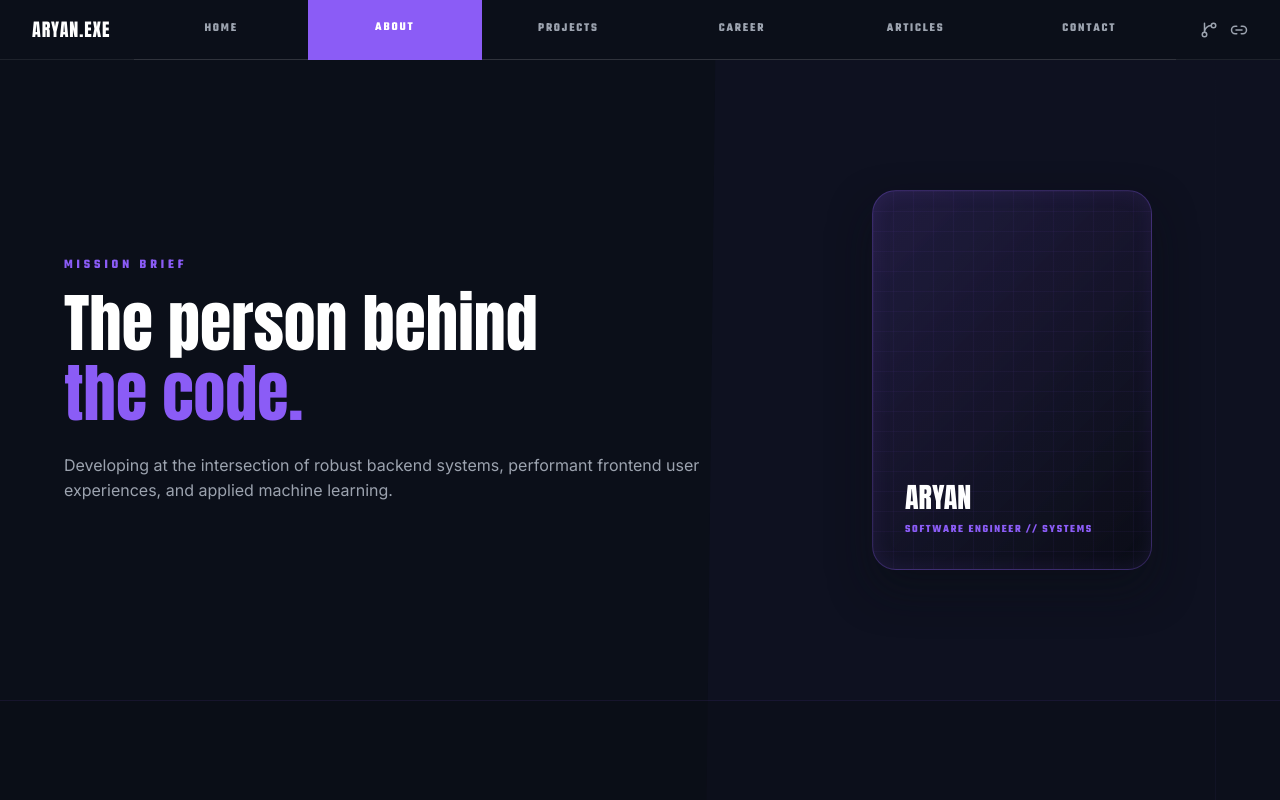
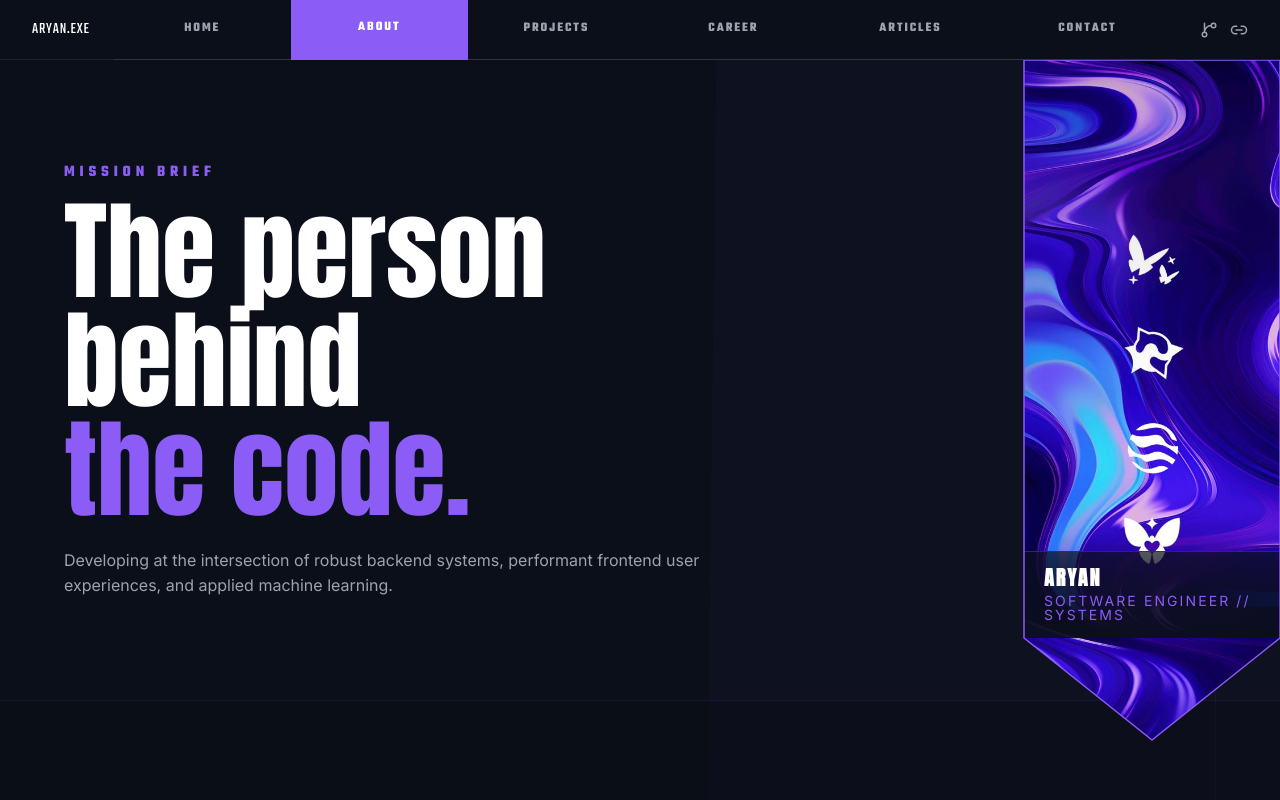
Before and after one commit to aryanexe07/aryan-exe, a Next.js app: page / in a window 1280 px wide. Both pictures are taken after a click on the button "ABOUT". Built offline with nearby package versions, Linux system fonts and the light colour scheme.

Commit message:
feat: add layout scaffolding and section components for portfolio website

```diff
--- a/app/globals.css
+++ b/app/globals.css
@@ -1,4 +1,3 @@
-@import url('https://fonts.googleapis.com/css2?family=Anton&family=Teko:wght@400;500;600;700&family=Inter:wght@300;400;500;600;700&display=swap');
 @import "tailwindcss";
 
 
@@ -16,10 +15,6 @@
   --github: #14B8A6;
   --skills: #22C55E;
   --contact: #EC4899;
-
-  --font-hero: 'Anton', sans-serif;
-  --font-label: 'Teko', sans-serif;
-  --font-body: 'Inter', sans-serif;
 }
 
 
--- a/app/layout.tsx
+++ b/app/layout.tsx
@@ -1,5 +1,23 @@
 import type { Metadata } from 'next';
+import { Anton, Teko, Inter } from 'next/font/google';
 import './globals.css';
+
+const anton = Anton({
+  weight: '400',
+  subsets: ['latin'],
+  variable: '--font-hero',
+});
+
+const teko = Teko({
+  weight: ['400', '500', '600', '700'],
+  subsets: ['latin'],
+  variable: '--font-label',
+});
+
+const inter = Inter({
+  subsets: ['latin'],
+  variable: '--font-body',
+});
 
 export const metadata: Metadata = {
   title: 'ARYAN.EXE — Developer Portfolio',
@@ -8,7 +26,7 @@ export const metadata: Metadata = {
 
 export default function RootLayout({ children }: { children: React.ReactNode }) {
   return (
-    <html lang="en">
+    <html lang="en" className={`${anton.variable} ${teko.variable} ${inter.variable}`}>
       <body>
         {children}
       </body>
--- a/components/LoadingScreen.tsx
+++ b/components/LoadingScreen.tsx
@@ -69,7 +69,7 @@ export default function LoadingScreen({ onDone }: Props) {
         animate={{ opacity: 1, y: 0 }}
         style={{
           fontFamily: 'var(--font-label)',
-          fontSize: '14px',
+          fontSize: '16px',
           letterSpacing: '0.3em',
           color: 'rgba(255,255,255,0.4)',
         }}
@@ -99,7 +99,7 @@ export default function LoadingScreen({ onDone }: Props) {
         transition={{ duration: 0.5 }}
         style={{
           fontFamily: 'var(--font-hero)',
-          fontSize: 'clamp(40px, 8vw, 80px)',
+          fontSize: 'clamp(54px, 8.5vw, 120px)',
           color: '#FFFFFF',
           letterSpacing: '0.05em',
         }}
@@ -113,7 +113,7 @@ export default function LoadingScreen({ onDone }: Props) {
           animate={{ opacity: 1 }}
           style={{
             fontFamily: 'var(--font-label)',
-            fontSize: '13px',
+            fontSize: '16px',
             letterSpacing: '0.4em',
             color: '#4F7DF3',
           }}
--- a/components/Navbar.tsx
+++ b/components/Navbar.tsx
@@ -35,8 +35,8 @@ export default function Navbar({ active, onNavigate }: Props) {
           <button
             onClick={() => { onNavigate('HOME'); setMobileOpen(false); }}
             style={{
-              fontFamily: 'var(--font-hero)',
-              fontSize: '18px',
+              fontFamily: 'var(--font-label)',
+              fontSize: '16px',
               letterSpacing: '0.05em',
               color: 'var(--text)',
               background: 'none',
@@ -83,7 +83,7 @@ export default function Navbar({ active, onNavigate }: Props) {
                 style={{
                   flex: 1,
                   fontFamily: 'var(--font-label)',
-                  fontSize: '12px',
+                  fontSize: '13px',
                   fontWeight: 700,
                   letterSpacing: '0.15em',
                   background: isActive ? itemColor : 'transparent',
@@ -165,9 +165,9 @@ export default function Navbar({ active, onNavigate }: Props) {
                   display: 'block',
                   width: '100%',
                   textAlign: 'left',
-                  padding: '0.75rem 1rem',
+                   padding: '0.75rem 1rem',
                   fontFamily: 'var(--font-label)',
-                  fontSize: '18px',
+                  fontSize: '15px',
                   letterSpacing: '0.1em',
                   background: 'none',
                   border: 'none',
--- a/components/ValorantVideoBanner.tsx
+++ b/components/ValorantVideoBanner.tsx
@@ -70,8 +70,8 @@ export default function ValorantVideoBanner() {
           }}
         >
           <div style={{
-            fontFamily: 'var(--font-label)',
-            fontSize: '24px',
+            fontFamily: 'var(--font-hero)',
+            fontSize: '20px',
             fontWeight: 700,
             letterSpacing: '0.1em',
             color: '#FFFFFF',
@@ -81,8 +81,8 @@ export default function ValorantVideoBanner() {
             ARYAN
           </div>
           <div style={{
-            fontFamily: 'var(--font-label)',
-            fontSize: '11px',
+            fontFamily: 'var(--font-body)',
+            fontSize: '14px',
             letterSpacing: '0.15em',
             color: '#8B5CF6',
             lineHeight: 1,
--- a/components/sections/AboutSection.tsx
+++ b/components/sections/AboutSection.tsx
@@ -7,6 +7,7 @@ import { Layers, Shield, BookOpen } from 'lucide-react';
 import { skills } from '@/data/skills';
 import gsap from 'gsap';
 import { ScrollTrigger } from 'gsap/ScrollTrigger';
+import ValorantVideoBanner from '@/components/ValorantVideoBanner';
 
 if (typeof window !== 'undefined') {
   gsap.registerPlugin(ScrollTrigger);
@@ -61,16 +62,12 @@ export default function AboutSection() {
 
     // Find the enclosing scrollable div
     const scrollContainer = bioLeftRef.current.closest('.scroll-area') || window;
-    const words = bioLeftRef.current.querySelectorAll('.bio-word');
 
     const ctx = gsap.context(() => {
-      // Continuous word-by-word reveal across the left column text
-      gsap.fromTo(
-        words,
-        { color: 'rgba(255, 255, 255, 0.25)' },
-        {
-          color: '#FFFFFF',
-          stagger: 0.05,
+      // Smooth diagonal gradient sweep reveal synced to scrub
+      gsap.to(bioLeftRef.current, {
+        backgroundPosition: '0% 0%',
+        ease: 'none',
         scrollTrigger: {
           trigger: bioContainerRef.current,
           scroller: scrollContainer,
@@ -78,14 +75,11 @@ export default function AboutSection() {
           end: 'bottom 45%',
           scrub: true,
         },
-        }
-      );
+      });
     }, bioContainerRef);
 
     return () => ctx.revert();
   }, []);
-
-  const leftWords = leftText.split(' ');
 
   return (
     <SectionWrapper section="ABOUT" scrollable={true}>
@@ -104,10 +98,10 @@ export default function AboutSection() {
         }} className="flex-col md:flex-row px-4 md:px-16 gap-12">
 
           {/* Static Heading Badge Group */}
-          <div style={{ flex: '1 1 auto', maxWidth: '650px' }}>
+          <div style={{ flex: '1 1 auto', maxWidth: '650px' }} className="pr-0 lg:pr-[360px]">
             <p style={{
               fontFamily: 'var(--font-label)',
-              fontSize: '13px',
+              fontSize: '16px',
               letterSpacing: '0.3em',
               color: '#8B5CF6',
               marginBottom: '0.75rem',
@@ -117,9 +111,9 @@ export default function AboutSection() {
             </p>
             <h2 style={{
               fontFamily: 'var(--font-hero)',
-              fontSize: 'clamp(36px, 5vw, 64px)',
+              fontSize: 'clamp(54px, 8.5vw, 120px)',
               color: 'var(--text)',
-              lineHeight: 1.1,
+              lineHeight: 1,
               margin: 0,
             }}>
               The person behind <br />
@@ -134,51 +128,6 @@ export default function AboutSection() {
             }}>
               Developing at the intersection of robust backend systems, performant frontend user experiences, and applied machine learning.
             </p>
-          </div>
-
-          {/* Right Static Badge/Photo Card */}
-          <div style={{
-            width: '280px',
-            height: '380px',
-            background: 'linear-gradient(135deg, rgba(139, 92, 246, 0.15) 0%, rgba(10, 13, 20, 0.8) 100%)',
-            border: '1px solid rgba(139, 92, 246, 0.3)',
-            borderRadius: '24px',
-            display: 'flex',
-            flexDirection: 'column',
-            justifyContent: 'flex-end',
-            padding: '2rem',
-            position: 'relative',
-            overflow: 'hidden',
-            boxShadow: '0 20px 40px rgba(10, 13, 20, 0.5), inset 0 0 20px rgba(139, 92, 246, 0.1)',
-          }} className="flex-shrink-0">
-            {/* Cyberpunk grid overlay lines inside card */}
-            <div style={{
-              position: 'absolute',
-              inset: 0,
-              backgroundImage: 'linear-gradient(rgba(139, 92, 246, 0.05) 1px, transparent 1px), linear-gradient(90deg, rgba(139, 92, 246, 0.05) 1px, transparent 1px)',
-              backgroundSize: '20px 20px',
-              pointerEvents: 'none',
-            }} />
-            <div style={{ position: 'relative', zIndex: 2 }}>
-              <div style={{
-                fontFamily: 'var(--font-hero)',
-                fontSize: '28px',
-                color: '#FFFFFF',
-                lineHeight: 1.1,
-                marginBottom: '0.5rem',
-              }}>
-                ARYAN
-              </div>
-              <div style={{
-                fontFamily: 'var(--font-label)',
-                fontSize: '11px',
-                color: '#8B5CF6',
-                letterSpacing: '0.15em',
-                fontWeight: 700,
-              }}>
-                SOFTWARE ENGINEER // SYSTEMS
-              </div>
-            </div>
           </div>
         </div>
 
@@ -199,31 +148,29 @@ export default function AboutSection() {
           className="flex-col md:flex-row px-4 md:px-16"
         >
           {/* Left Column: Animating Scroll-Scrubbed Text Reveal */}
-          <div style={{ flex: 1.2 }}>
+          <div style={{ flex: 1.2 }} className="pr-0 lg:pr-[300px]">
             <p
               ref={bioLeftRef}
               style={{
                 fontFamily: 'var(--font-hero)',
-                fontSize: 'clamp(24px, 3.5vw, 42px)',
-                lineHeight: 1.4,
+                fontSize: 'clamp(32px, 4.5vw, 60px)',
+                lineHeight: 1.15,
                 margin: 0,
-                color: 'rgba(255, 255, 255, 0.25)',
                 fontWeight: 'bold',
+                textTransform: 'uppercase',
+                backgroundImage: 'linear-gradient(135deg, #ffffff 50%, rgba(255, 255, 255, 0.05) 50%)',
+                backgroundSize: '250% 250%',
+                backgroundPosition: '100% 100%',
+                WebkitBackgroundClip: 'text',
+                WebkitTextFillColor: 'transparent',
               }}
             >
-              {leftWords.map((word, wIdx) => (
-                <span
-                  key={wIdx}
-                  className="bio-word"
-                  style={{
-                    display: 'inline-block',
-                    marginRight: '0.5rem',
-                    transition: 'color 0.1s ease',
-                  }}
-                >
-                  {word}
-                </span>
-              ))}
+              SINCE 2023,<br />
+              MY WORK HAS CHANGED RADICALLY.<br />
+              I REALIZED WHAT BUILDING REAL SOFTWARE ACTUALLY TAKES.<br />
+              MOVING FAST,<br />
+              BREAKING PARADIGMS,<br />
+              AND TREATING CODE AS A DESIGN MATERIAL.
             </p>
           </div>
 
@@ -231,7 +178,7 @@ export default function AboutSection() {
           <div style={{ flex: 1 }}>
             <div style={{
               fontFamily: 'var(--font-label)',
-              fontSize: '12px',
+              fontSize: '16px',
               color: '#8B5CF6',
               letterSpacing: '0.2em',
               fontWeight: 700,
@@ -259,10 +206,10 @@ export default function AboutSection() {
           borderTop: '1px solid rgba(139, 92, 246, 0.1)',
         }} className="px-4 md:px-16">
           <div style={{ marginBottom: '3rem' }}>
-            <p style={{ fontFamily: 'var(--font-label)', fontSize: '13px', letterSpacing: '0.3em', color: '#8B5CF6', marginBottom: '0.5rem' }}>
+            <p style={{ fontFamily: 'var(--font-label)', fontSize: '16px', letterSpacing: '0.3em', color: '#8B5CF6', marginBottom: '0.5rem' }}>
               TECH LOADOUT
             </p>
-            <h3 style={{ fontFamily: 'var(--font-hero)', fontSize: 'clamp(28px, 3.5vw, 44px)', color: 'var(--text)', lineHeight: 1 }}>
+            <h3 style={{ fontFamily: 'var(--font-hero)', fontSize: 'clamp(36px, 4.5vw, 48px)', color: 'var(--text)', lineHeight: 1 }}>
               Skills & <span style={{ color: '#8B5CF6' }}>Technologies</span>
             </h3>
           </div>
@@ -310,7 +257,7 @@ export default function AboutSection() {
                     }}>
                       <Icon size={18} color="#8B5CF6" />
                     </div>
-                    <span style={{ fontFamily: 'var(--font-label)', fontSize: '13px', letterSpacing: '0.15em', color: '#8B5CF6', fontWeight: 700 }}>
+                    <span style={{ fontFamily: 'var(--font-label)', fontSize: '14px', letterSpacing: '0.15em', color: '#8B5CF6', fontWeight: 700 }}>
                       {cat.label}
                     </span>
                   </div>
@@ -346,6 +293,17 @@ export default function AboutSection() {
         </div>
 
       </div>
+
+      {/* Fixed/static banner aligned to the top right of the section */}
+      <div style={{
+        position: 'absolute',
+        right: 0,
+        top: 0,
+        zIndex: 10,
+        pointerEvents: 'none',
+      }} className="hidden lg:block">
+        <ValorantVideoBanner />
+      </div>
     </SectionWrapper>
   );
 }
```
Also changed, not shown: components/sections/ArticlesSection.tsx (+6 -6 lines), components/sections/CareerSection.tsx (+10 -10 lines), components/sections/ContactSection.tsx (+10 -10 lines), components/sections/HomeSection.tsx (+12 -6 lines), components/sections/ProjectsSection.tsx (+8 -9 lines). Lines whose indentation alone changed are shown as unchanged.
